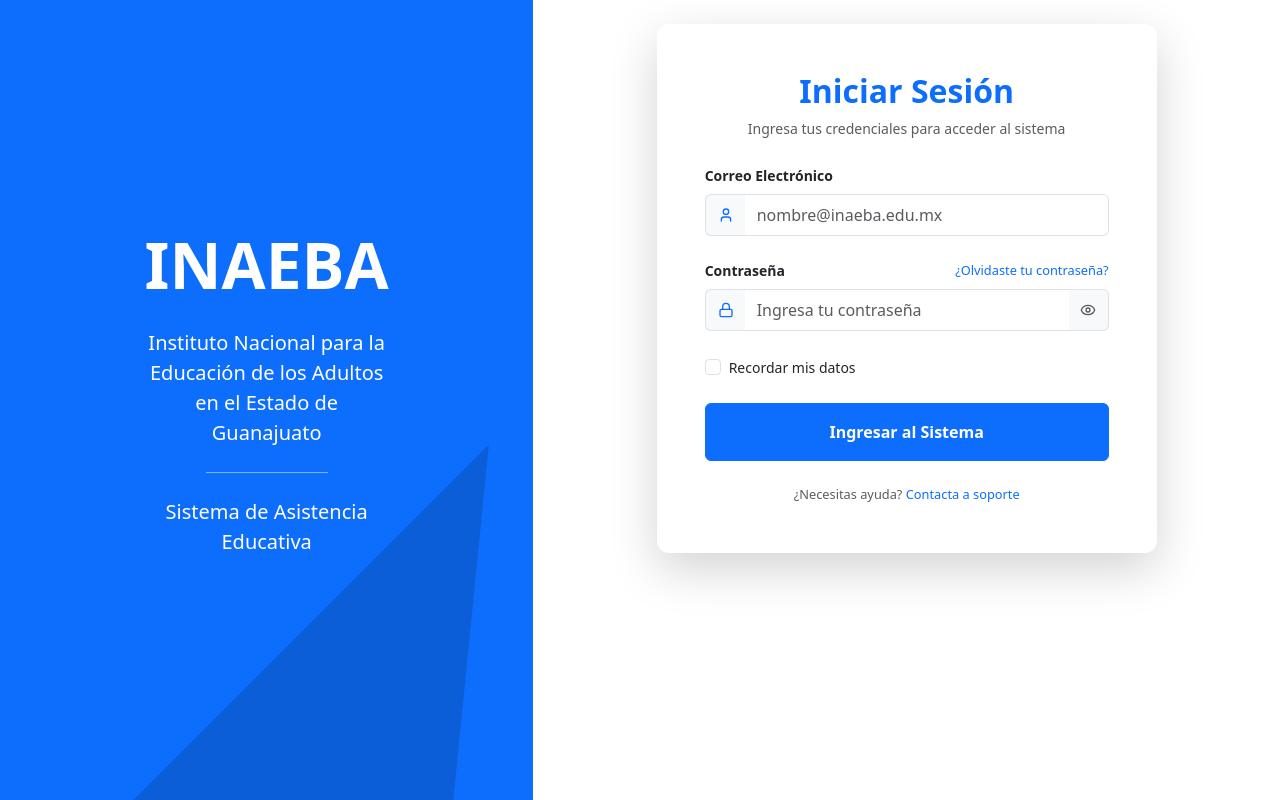
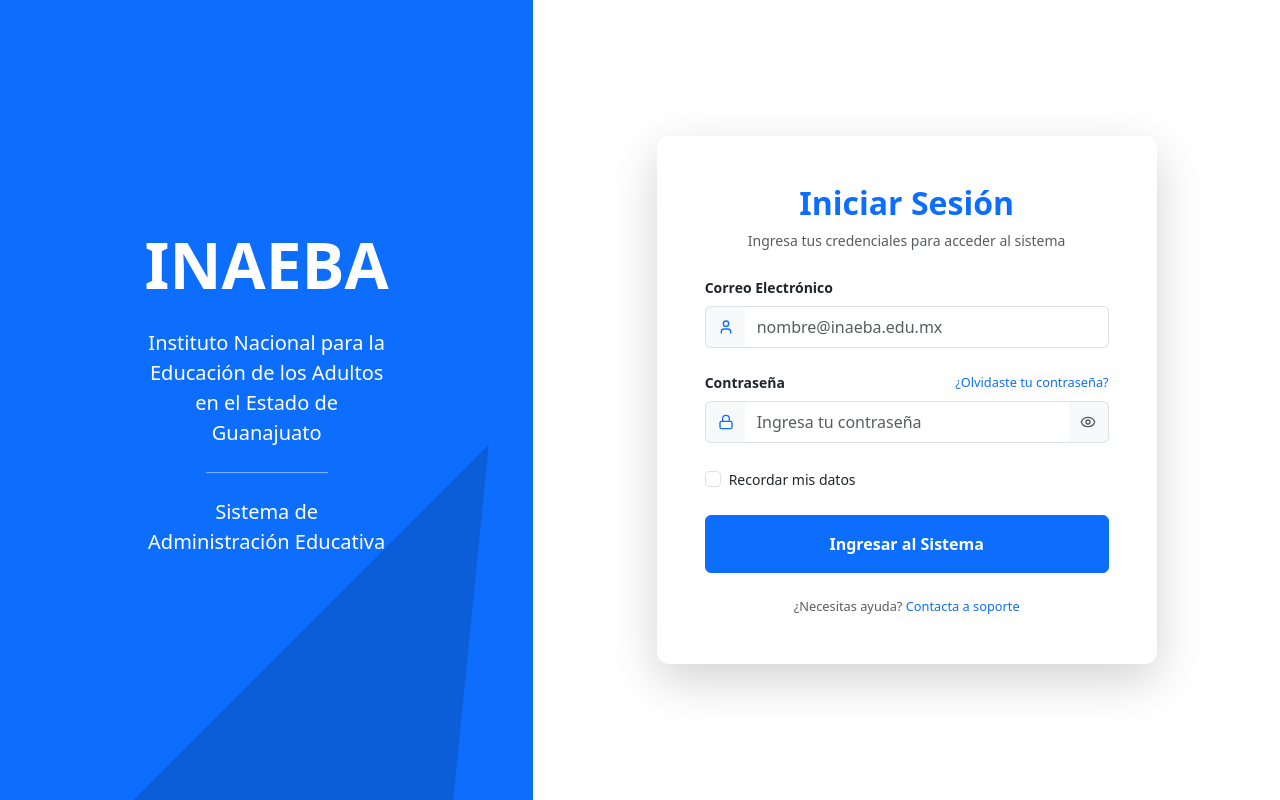
Before and after one commit to IsaacCanoH/Frontend_RVA, a React (Vite) app: page / in a window 1280 px wide. Built offline with nearby package versions, Linux system fonts and the light colour scheme.

Commit message:
Correccion H

```diff
--- a/src/components/Auth/Login.jsx
+++ b/src/components/Auth/Login.jsx
@@ -1,3 +1,4 @@
+
 import { useState } from "react"
 import LoginForm from "./LoginForm"
 import LoginHeader from "./LoginHeader"
@@ -48,7 +49,7 @@
     <div className="container-fluid p-0 min-vh-100">
       <div className="row g-0 min-vh-100">
         <LoginHeader styles={styles} />
-        <div className="col-lg-7 col-12 d-flex align-items-start justify-content-center pt-3 pt-lg-4 pb-4">
+        <div className="col-lg-7 col-12 d-flex align-items-center justify-content-center py-4 py-lg-0">
           <div className="w-100 px-3 px-sm-4 px-lg-5">
             <LoginForm
               formData={formData}
--- a/src/components/Auth/LoginForm.jsx
+++ b/src/components/Auth/LoginForm.jsx
@@ -1,10 +1,9 @@
+"use client"
+
 import { Eye, EyeOff, User, Lock } from "lucide-react"
 
 const LoginForm = ({ formData, handleChange, handleSubmit, showPassword, setShowPassword, styles }) => (
-  <div
-    className={`${styles.card} ${styles["form-container"]} card border-0 shadow-lg mx-auto`}
-    style={{ maxWidth: "500px" }}
-  >
+  <div className={`${styles.card} card border-0 shadow-lg mx-auto`} style={{ maxWidth: "500px" }}>
     <div className="card-body p-4 p-sm-5">
       <div className="text-center mb-4">
         <h2 className="fw-bold text-primary mb-2">Iniciar Sesión</h2>
--- a/src/components/Auth/LoginHeader.jsx
+++ b/src/components/Auth/LoginHeader.jsx
@@ -9,14 +9,14 @@
         <h1 className="display-3 fw-bold mb-4">INAEBA</h1>
         <p className="lead mb-4">Instituto Nacional para la Educación de los Adultos en el Estado de Guanajuato</p>
         <div className="border-top border-white opacity-50 w-50 mx-auto my-4"></div>
-        <p className="fs-5">Sistema de Asistencia Educativa</p>
+        <p className="fs-5">Sistema de Administración Educativa</p>
       </div>
     </div>
 
     {/* Header móvil - Solo visible en móvil */}
     <div className={`col-12 d-lg-none bg-primary text-white text-center py-4 ${styles["header-mobile"]}`}>
       <h2 className="fw-bold mb-2">INAEBA</h2>
-      <p className="mb-0 small px-3">Sistema de Asistencia Educativa</p>
+      <p className="mb-0 small px-3">Sistema de Administración Educativa</p>
     </div>
   </>
 )
```
